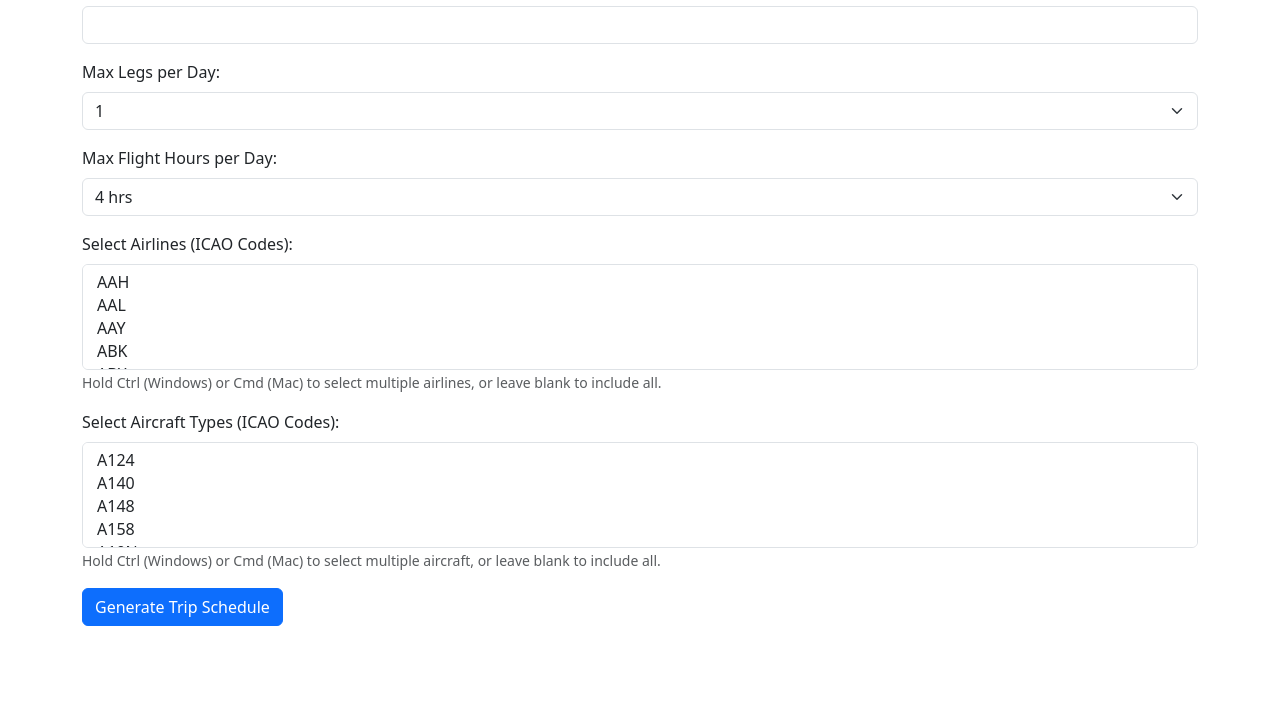
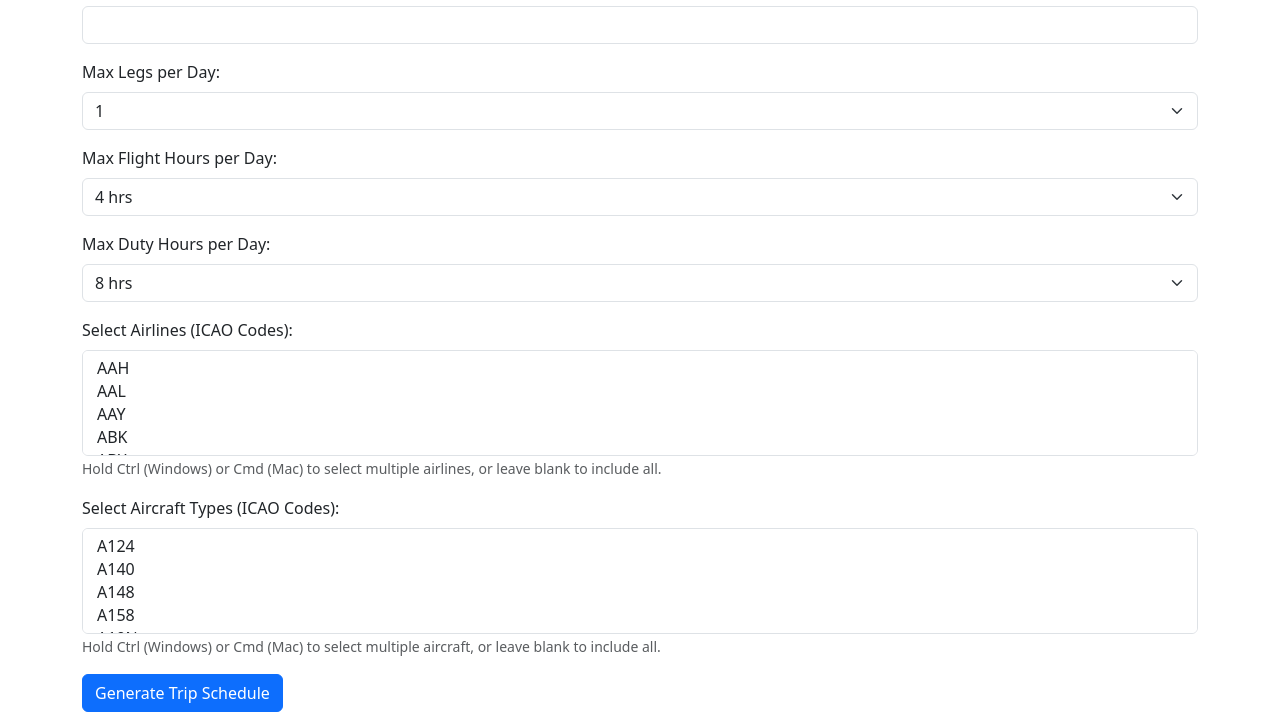
Before and after one commit to cessnaxls/virtual-dispatcher, a Flask app: page / in a window 1280 px wide. Shown: the part 772-1484 px from the top of the page. Before the commit the page ends 1398 px from the top, so only its background shows below. Run offline with Flask 3, Linux system fonts and the light colour scheme; parts of the project's set-up code (start-up, migrations or seed data) failed here and were passed over.

Commit message:
Added back duty time selection, changed test mode to FALSE

```diff
--- a/app.py
+++ b/app.py
@@ -20,7 +20,7 @@ mail = Mail(app)
 scheduler = BackgroundScheduler()
 scheduler.start()
 
-TEST_MODE = True  # Set False for live
+TEST_MODE = false  # Set False for live
 user_email = 'test@example.com'
 simbrief_pilot_id = 'TEST123'
 
--- a/templates/index.html
+++ b/templates/index.html
@@ -64,6 +64,14 @@
             <label for="max_flight_hours" class="form-label">Max Flight Hours per Day:</label>
             <select id="max_flight_hours" name="max_flight_hours" class="form-select">
                 {% for n in range(4, 13) %}
+                <option value="{{ n }}">{{ n }} hrs</option>
+                {% endfor %}
+            </select>
+        </div>
+        <div class="mb-3">
+            <label for="max_duty_hours" class="form-label">Max Duty Hours per Day:</label>
+            <select id="max_duty_hours" name="max_duty_hours" class="form-select">
+                {% for n in range(8, 15) %}
                 <option value="{{ n }}">{{ n }} hrs</option>
                 {% endfor %}
             </select>
```
